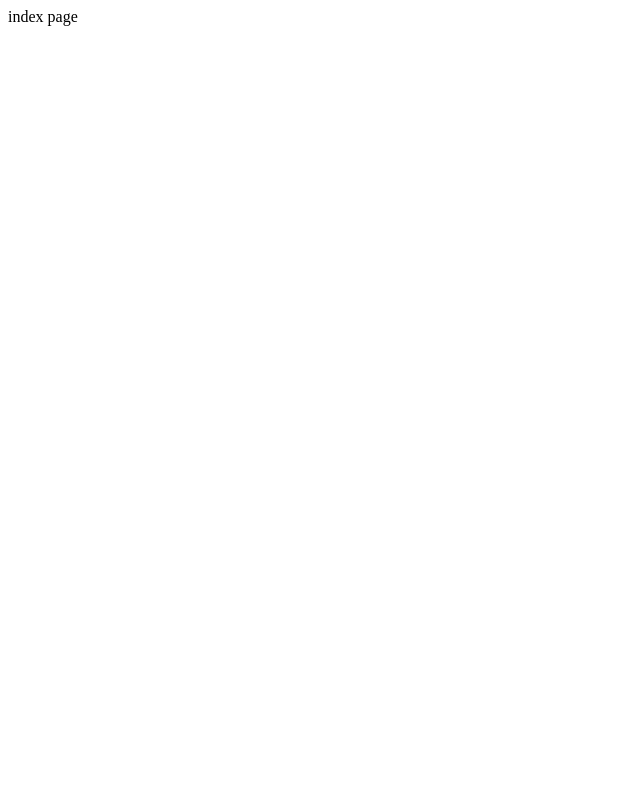
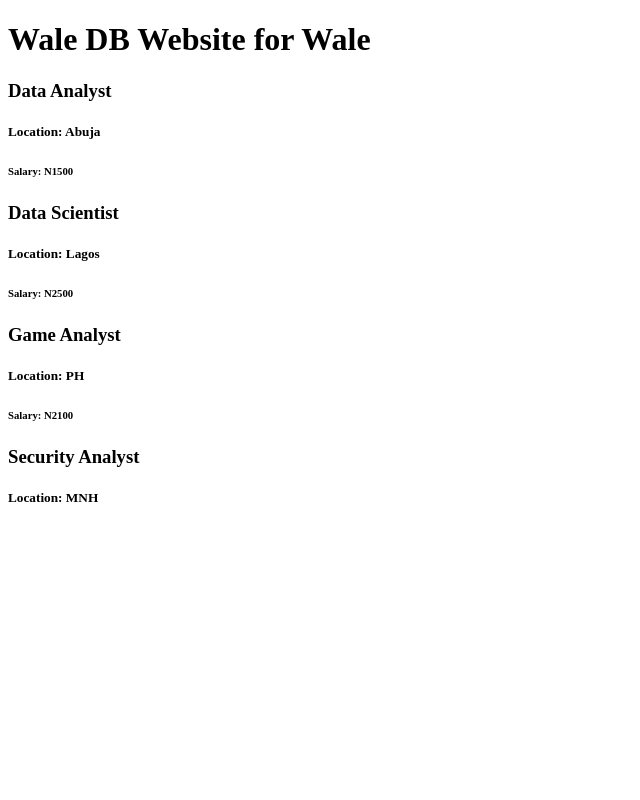
Before and after one commit to OscarSoleye/ProjectRepo, a Flask app: page / in a window 1280 px wide. Before the commit the part shown is almost empty. Shown: the whole page, without its empty margins (0-640 px from the left). Run offline with Flask 2, Linux system fonts and the light colour scheme.

Commit message:
comitting and pushing for access to render

```diff
--- a/main.py
+++ b/main.py
@@ -1,12 +1,33 @@
-from flask import Flask
+from flask import Flask, render_template
+from markupsafe import escape
 
-app = Flask(__name__)
+main = Flask(__name__)
 
-@app.route("/")
+JOBS = [
+    {
+    'id' : 1,
+    'title' : 'Data Analyst',
+    'location' : 'Abuja',
+    'salary' : 'N1500'
+    },
+    {
+    'id' : 2,
+    'title' : 'Data Scientist',
+    'location' : 'Lagos',
+    'salary' : 'N2500'
+    },
+    {
+    'id' : 3,
+    'title' : 'Game Analyst',
+    'location' : 'PH',
+    'salary' : 'N2100'
+    },
+{
+    'id' : 4,
+    'title' : 'Security Analyst',
+    'location' : 'MNH',
+    }
+]
+@main.route("/")
 def index():
-    return "index page"
-
-@app.route("/hello")
-def hello_world():
-    return "<p>Everytime i Go out, you know i bring them hoes out!</p>"
-    #This will be outputted in the broweser at http://127.0.0.1:5000
+    return render_template("index.html", jobs=JOBS, coursename="Wale")
--- /dev/null
+++ b/templates/db.html
@@ -0,0 +1,9 @@
+<div>
+  <div>
+    <h3>{{job['title']}}</h3>
+    <h5>Location: {{job['location']}}</h5>
+    {% if 'salary' in job %}
+    <h6>Salary: {{job['salary']}}</h6>
+    {% endif %}
+  </div>
+</div>
--- a/templates/index.html
+++ b/templates/index.html
@@ -5,6 +5,14 @@
     <title>Football DB</title>
 </head>
 <body>
-<p></p>
+<h1>Wale DB Website for {{coursename}}</h1>
+<p>
+    <div>
+        {% for job in jobs %}
+            {% include 'db.html' %}
+        {% endfor %}
+    </div>
+</p>
+
 </body>
 </html>
```
